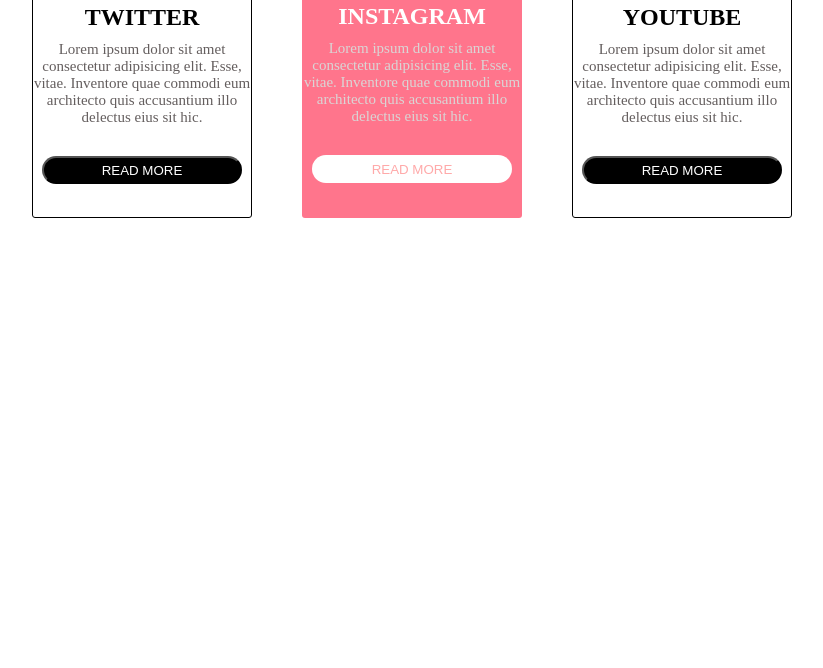
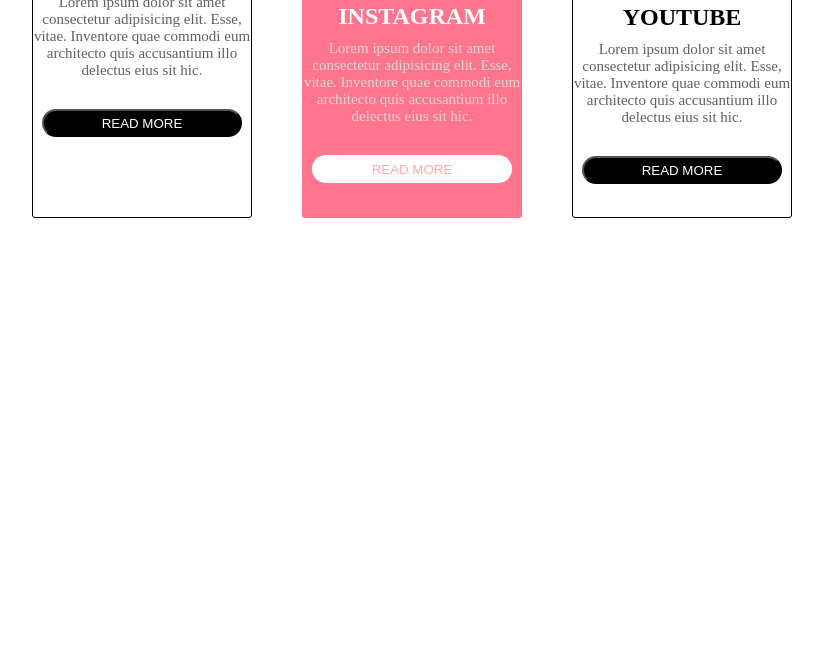
Before and after one commit to Elvin483748/Frontend-Home-Works, a plain HTML site: page 02.task/index.html in a window 1280 px wide. Shown: the part 132-800 px from the top of the page, without its empty margins (168-991 px from the left). Drawn offline with Linux system fonts and the light colour scheme.

Commit message:
first commit

```diff
--- a/02.task/index.html
+++ b/02.task/index.html
@@ -12,7 +12,6 @@
 <div class="box-container">
     <div class="box">
         <i class="fa-brands fa-twitter"></i>
-        <h1>TWITTER</h1>
         <p>Lorem ipsum dolor sit amet consectetur adipisicing elit. Esse, vitae. Inventore quae commodi eum architecto quis accusantium illo delectus eius sit hic. </p>
         <a href="" class="button-parent">
             <button>READ MORE</button>
```
